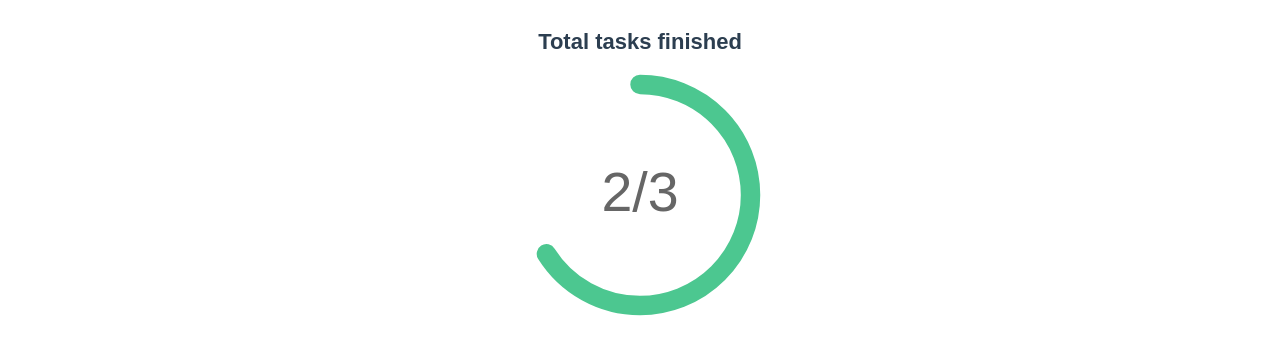
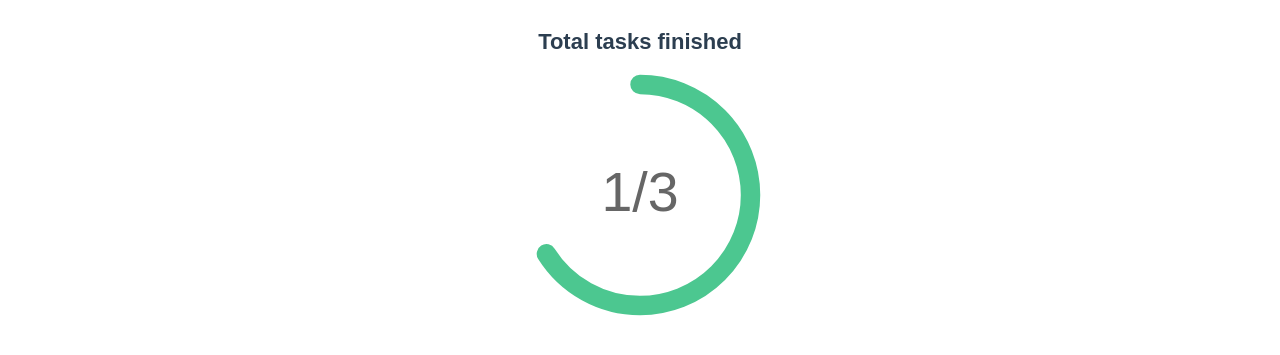
Before and after one commit to frontendops/vue-js-todo-app, a Vue app: page / in a window 1280 px wide. Shown: the part 391-746 px from the top of the page. Built offline with nearby package versions, Linux system fonts and the light colour scheme.

Commit message:
pass amounts of task completed into totalTasks

```diff
--- a/src/App.vue
+++ b/src/App.vue
@@ -3,7 +3,10 @@
     <Header/>
     <Todos v-bind:todos="todos" v-on:del-todo="handleTodoDel"/>
     <AddTodo v-on:add-todo="handleAddTodo" v-on:clear-all="clearAll"/>
-    <TotalTasks v-bind:total="todos.length"/>
+    <TotalTasks
+      v-bind:total="todos.length"
+      v-bind:finished="todos.filter(todo => todo.completed === true).length"
+    />
   </div>
 </template>
 
--- a/src/components/TotalTasks.vue
+++ b/src/components/TotalTasks.vue
@@ -17,11 +17,9 @@
 <script>
 export default {
   name: "TotalTasks",
-  props: ["total"],
+  props: ["total", "finished"],
   data() {
-    return {
-      finished: 2
-    };
+    return {};
   }
 };
 </script>
```
